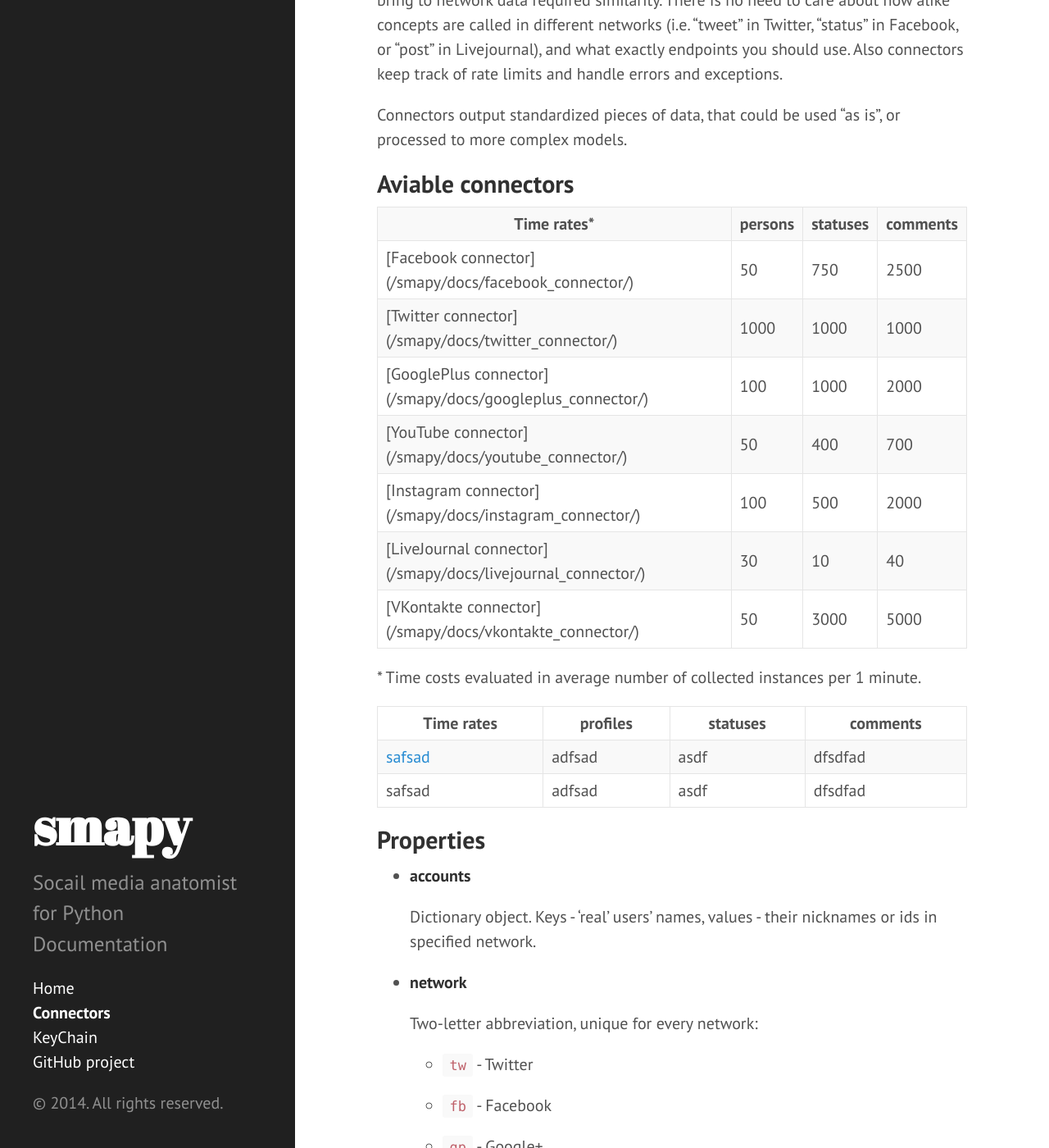
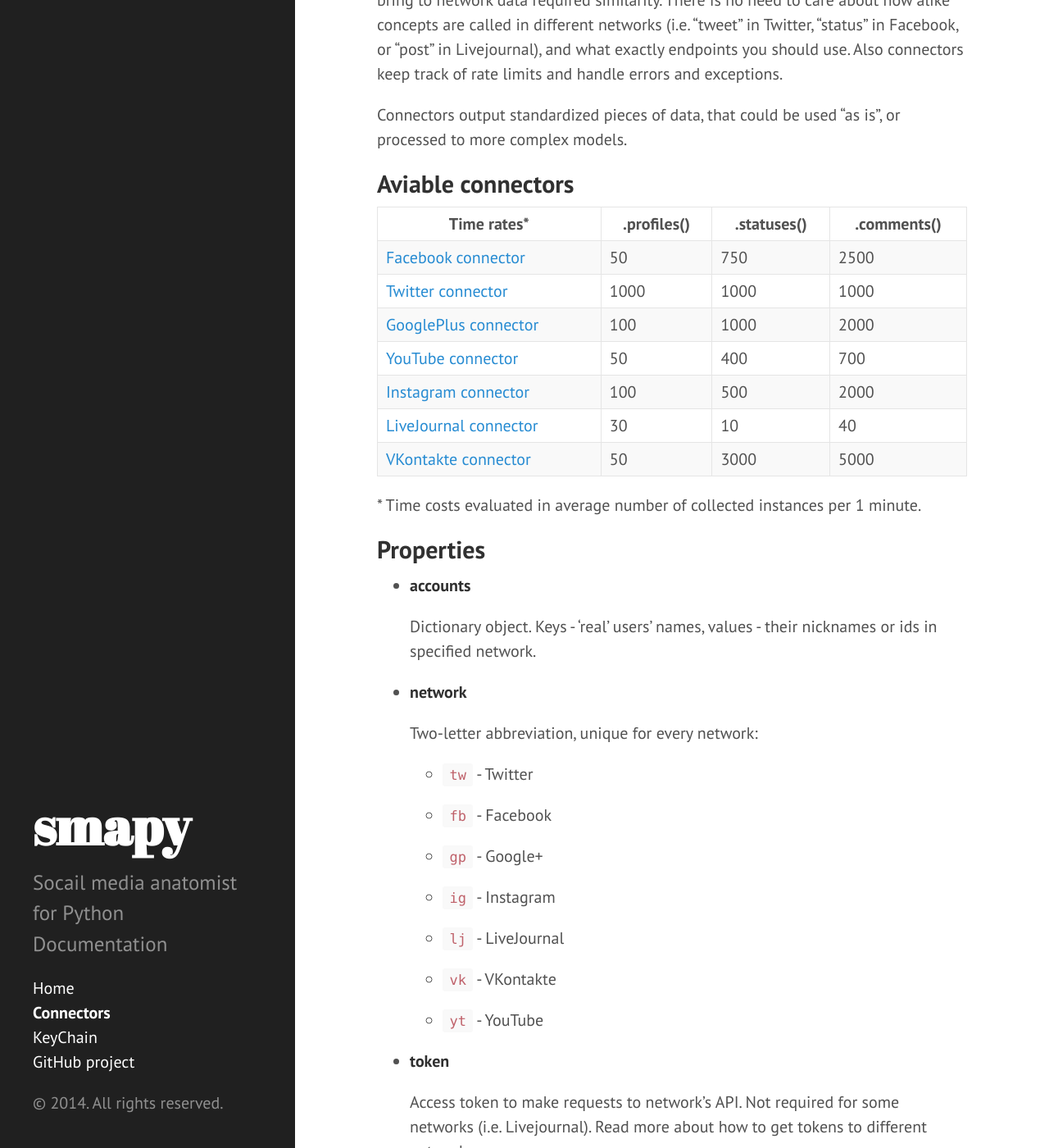
Before and after one commit to Sobach/smapy, a Jekyll site: the page built from docs/connectors.md, in a window 1280 px wide and 1400 px high, scrolled down 442 px. Shown: the whole window at 82% size. Built offline with Jekyll 4.4.1, drawn with Linux system fonts in a browser that asks for light colours; Markdown is read by kramdown in place of the engine named in the settings.

Commit message:
Connectors table

```diff
--- a/docs/connectors.md
+++ b/docs/connectors.md
@@ -13,39 +13,17 @@
 
 ## Aviable connectors
 
-<table>
-  <tr>
-    <th>Time rates*</th><th>persons</th><th>statuses</th><th>comments</th>
-  </tr>
-  <tr>
-    <td>[Facebook connector](/smapy/docs/facebook_connector/)</td><td>50</td><td>750</td><td>2500</td>
-  </tr>
-  <tr>
-    <td>[Twitter connector](/smapy/docs/twitter_connector/)</td><td>1000</td><td>1000</td><td>1000</td>
-  </tr>
-  <tr>
-    <td>[GooglePlus connector](/smapy/docs/googleplus_connector/)</td><td>100</td><td>1000</td><td>2000</td>
-  </tr>
-  <tr>
-    <td>[YouTube connector](/smapy/docs/youtube_connector/)</td><td>50</td><td>400</td><td>700</td>
-  </tr>
-  <tr>
-    <td>[Instagram connector](/smapy/docs/instagram_connector/)</td><td>100</td><td>500</td><td>2000</td>
-  </tr>
-  <tr>
-    <td>[LiveJournal connector](/smapy/docs/livejournal_connector/)</td><td>30</td><td>10</td><td>40</td>
-  </tr>
-  <tr>
-    <td>[VKontakte connector](/smapy/docs/vkontakte_connector/)</td><td>50</td><td>3000</td><td>5000</td>
-  </tr>
-</table>
+| Time rates*                                                 | .profiles() | .statuses() | .comments() |
+|-------------------------------------------------------------|-------------|-------------|-------------|
+| [Facebook connector](/smapy/docs/facebook_connector/)       |  50         | 750         |  2500       |
+| [Twitter connector](/smapy/docs/twitter_connector/)         |  1000       | 1000        |  1000       |
+| [GooglePlus connector](/smapy/docs/googleplus_connector/)   |  100        | 1000        |  2000       |
+| [YouTube connector](/smapy/docs/youtube_connector/)         |  50         | 400         |  700        |
+| [Instagram connector](/smapy/docs/instagram_connector/)     |  100        | 500         |  2000       |
+| [LiveJournal connector](/smapy/docs/livejournal_connector/) |  30         | 10          |  40         |
+| [VKontakte connector](/smapy/docs/vkontakte_connector/)     |  50         | 3000        |  5000       |
 
 \* Time costs evaluated in average number of collected instances per 1 minute.
-
-| Time rates | profiles | statuses | comments |
-|------------|----------|----------|----------|
-|      [safsad](/smapy/)|  adfsad  |      asdf|  dfsdfad |
-|      safsad|  adfsad  |      asdf|  dfsdfad |
 
 ## Properties
 
```
